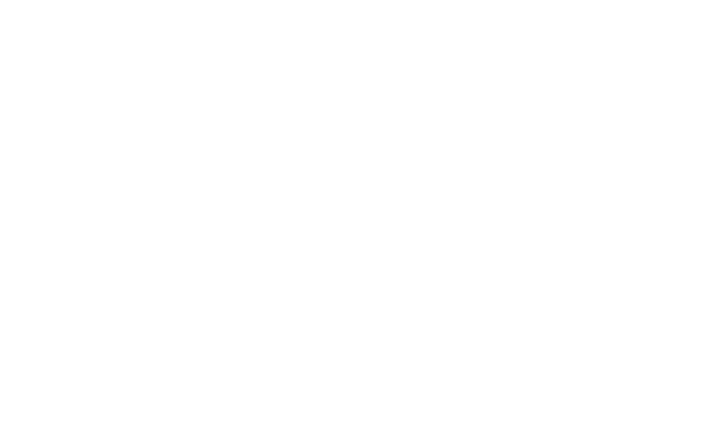
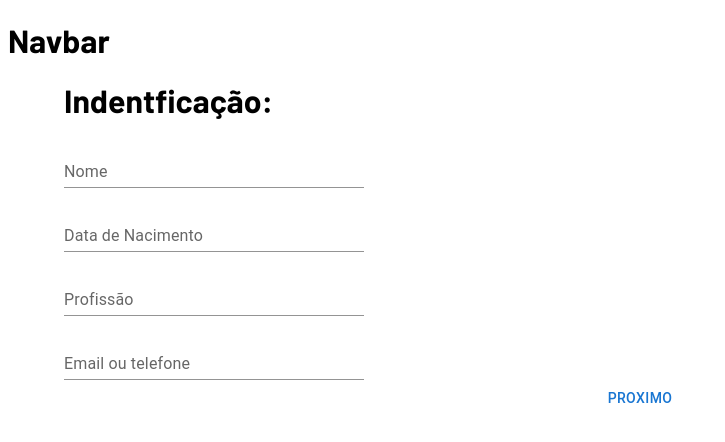
Before and after one commit to NicollasRyan/step-app, a React (Create React App) app: page / in a window 1280 px wide. Before the commit this address had no page. Shown: the top 442 px of the page, without its empty margins (0-725 px from the left). Built offline with nearby package versions, Linux system fonts and the light colour scheme.

Commit message:
fazendo step1

```diff
--- a/package.json
+++ b/package.json
@@ -3,8 +3,11 @@
   "version": "0.1.0",
   "private": true,
   "dependencies": {
+    "@emotion/react": "^11.11.1",
+    "@emotion/styled": "^11.11.0",
     "@mui/material": "^5.14.1",
     "@mui/styled-engine-sc": "^5.12.0",
+    "@mui/x-date-pickers": "^6.10.1",
     "@testing-library/jest-dom": "^5.14.1",
     "@testing-library/react": "^13.0.0",
     "@testing-library/user-event": "^13.2.1",
--- a/src/App.tsx
+++ b/src/App.tsx
@@ -1,5 +1,13 @@
+import { Outlet } from "react-router-dom";
+import { Navbar } from "./components/Navbar";
+
 function App() {
-  return <h1>Hello world</h1>;
+  return (
+    <>
+      <Navbar />
+      <Outlet />
+    </>
+  );
 }
 
 export default App;
--- /dev/null
+++ b/src/components/Navbar/index.tsx
@@ -0,0 +1,3 @@
+export function Navbar() {
+  return <h1>Navbar</h1>;
+}
--- a/src/index.tsx
+++ b/src/index.tsx
@@ -5,6 +5,7 @@
 import { BrowserRouter as Router, Route, Routes } from "react-router-dom";
 
 import { GlobalStyle } from "./styles/global";
+import { Step1 } from "./pages/Step1";
 
 const root = ReactDOM.createRoot(
   document.getElementById("root") as HTMLElement
@@ -13,7 +14,11 @@
   <React.StrictMode>
     <Router>
       <Routes>
-        <Route element={<App />}></Route>
+        <Route element={<App />}>
+          <Route path="/" element={<Step1 />} />
+          <Route />
+          <Route />
+        </Route>
       </Routes>
     </Router>
     <GlobalStyle />
--- /dev/null
+++ b/src/pages/Step1/index.tsx
@@ -0,0 +1,37 @@
+import { useNavigate } from "react-router-dom";
+import { Button, Container, Grid } from "@mui/material";
+
+import { BoxForm, Title, Input } from "./styled";
+// import { DateField } from "@mui/x-date-pickers";
+
+export function Step1() {
+  const navigate = useNavigate();
+
+  const handleNextStep = () => {
+    navigate("/step2");
+    // console.log("SIIIU");
+  };
+
+  return (
+    <Container>
+      <Title>Indentficação:</Title>
+      <BoxForm onSubmit={handleNextStep}>
+        <Grid container spacing={2}>
+          <Grid item xs={7}>
+            <Input label="Nome" variant="standard" />
+          </Grid>
+          <Grid item xs={7}>
+            <Input label="Data de Nacimento" variant="standard" />
+          </Grid>
+          <Grid item xs={7}>
+            <Input label="Profissão" variant="standard" />
+          </Grid>
+          <Grid item xs={7}>
+            <Input label="Email ou telefone" variant="standard" />
+          </Grid>
+        </Grid>
+        <Button type="submit">Proximo</Button>
+      </BoxForm>
+    </Container>
+  );
+}
--- /dev/null
+++ b/src/pages/Step1/styled.ts
@@ -0,0 +1,13 @@
+import { TextField } from "@mui/material";
+import styled from "styled-components";
+
+export const Title = styled.h1``;
+
+export const BoxForm = styled.form`
+  display: flex;
+  flex-direction: column;
+`;
+
+export const Input = styled(TextField)`
+  width: 300px;
+`;
```
Also changed, not shown: 1 other file (tests, documents, lock files or other folders).
